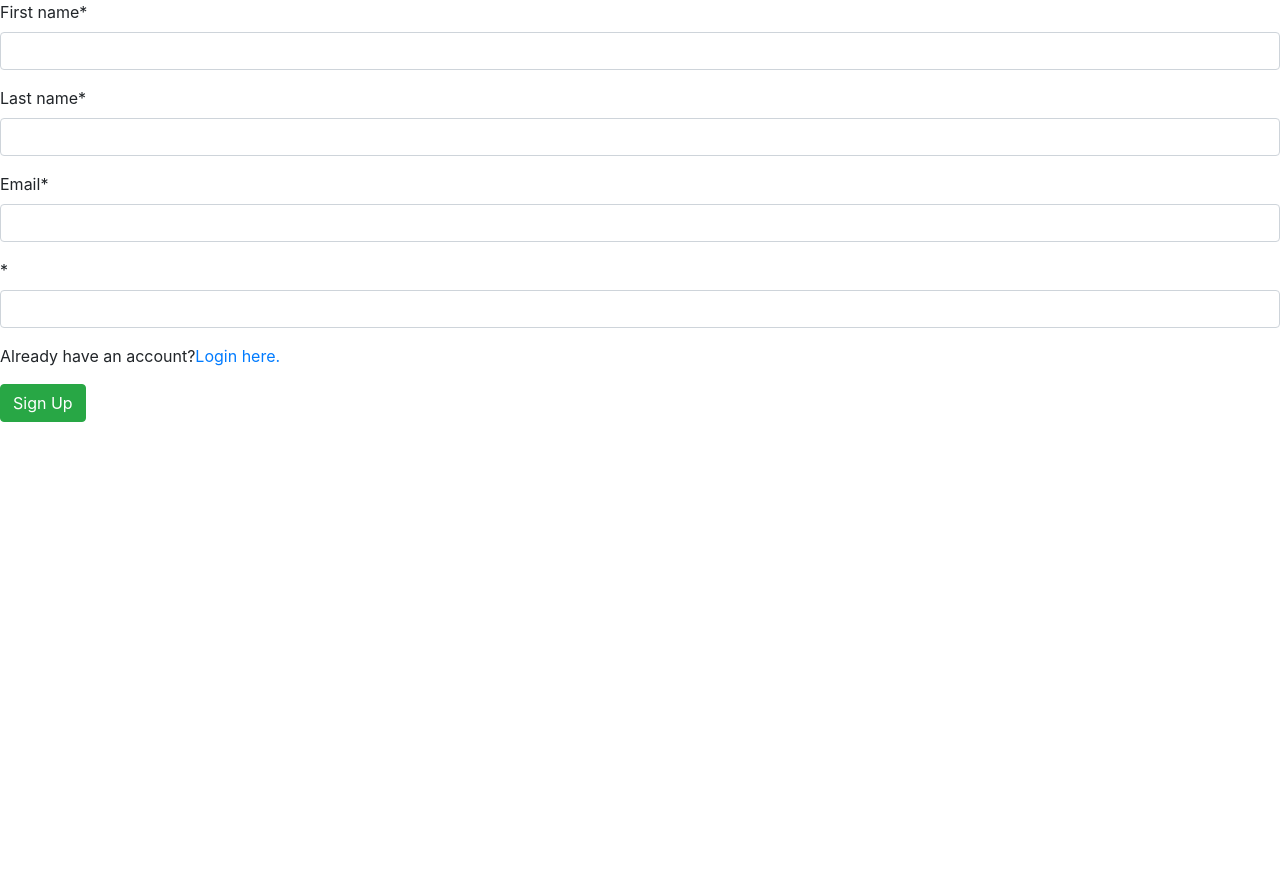
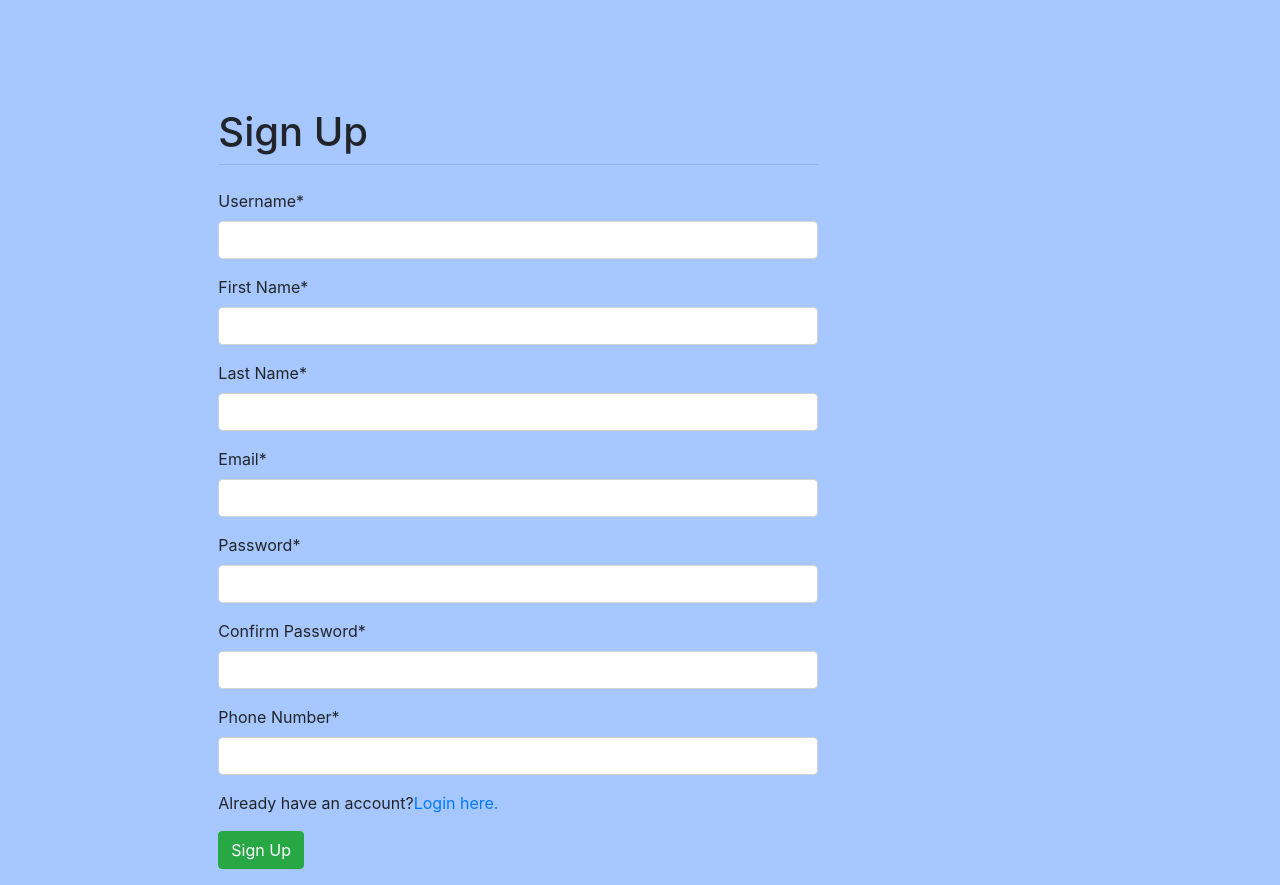
Before and after one commit to Madhur215/TodoAlpha, a Django app: page /signup/ in a window 1280 px wide. Before the commit the page ends 422 px from the top, so only its background shows below. Run offline with Django 3.2, Linux system fonts and the light colour scheme; some libraries are stand-ins or nearby versions.

Commit message:
Bug fixes and ui updates

```diff
--- a/TodoAlpha/urls.py
+++ b/TodoAlpha/urls.py
@@ -22,5 +22,4 @@ urlpatterns = [
     path('', include("main.urls")),
     path('signup/', rv.SignUp, name="register"),
     path('', include("django.contrib.auth.urls")),
-    path('login/', rv.Login, name="login"),
 ]
--- a/registration/forms.py
+++ b/registration/forms.py
@@ -1,19 +1,53 @@
 from django import forms
-from django.contrib.auth import login, authenticate
 from django.contrib.auth.forms import UserCreationForm
 from django.contrib.auth.models import User
+from django.core.exceptions import ValidationError
 from main.models import Profile
-from django.forms import ModelForm
 
 
-class SignUpForm(ModelForm):
-    class Meta:
-        model = Profile
-        fields = ["first_name", "last_name", "email", "phone_number"]
+class SignUpForm(forms.Form):
 
+    username = forms.CharField(min_length=5, max_length=20)
+    first_name = forms.CharField(max_length=20, label="First Name")
+    last_name = forms.CharField(max_length=20, label="Last Name")
+    email = forms.EmailField(label="Email")
+    password1 = forms.CharField(label='Password', widget=forms.PasswordInput)
+    password2 = forms.CharField(label="Confirm Password", widget=forms.PasswordInput)
+    phone_number = forms.IntegerField(label="Phone Number")
 
-class LoginForm(ModelForm):
+    def validate_username(self):
+        username = self.cleaned_data['username']
+        r = User.objects.filter(username=username)
+        if r.count():
+            return None
+        return username
 
-    class Meta:
-        model = Profile
-        fields = ["email", "phone_number"]
+    def validate_password(self):
+        password1 = self.cleaned_data['password1']
+        password2 = self.cleaned_data['password2']
+        if not password1 or not password2:
+            return None
+        elif password2 != password1:
+            return None
+        return password1
+
+    def validate_email(self):
+        email = self.cleaned_data['email']
+        r = Profile.objects.filter(email=email)
+        if r.count():
+            return None
+        return email
+
+    def validate_phone(self):
+        phone = self.cleaned_data['phone_number']
+        if len(str(phone)) != 10:
+            return None
+        return str(phone)
+
+    def save(self, commit=True):
+        user = User.objects.create_user(
+            self.cleaned_data['username'],
+            self.cleaned_data['email'],
+            self.cleaned_data['password1']
+        )
+        return user
--- a/registration/templates/registration/RegisterBase.html
+++ b/registration/templates/registration/RegisterBase.html
@@ -7,9 +7,16 @@
     <meta name="viewport" content="width=device-width, initial-scale=1, shrink-to-fit=no">
     <title>{% block title%}{% endblock %}</title>
 </head>
-<body>
-    {% block content %}
-    {% endblock %}
+<body style="background-color: #a6c7ff;">
+
+    <div class="row justify-content-center" style="padding-top: 100px">
+        <div class="col-8">
+            {% block content %}
+            {% endblock %}
+        </div>
+    </div>
+
+
     <script src="https://code.jquery.com/jquery-3.3.1.slim.min.js"
         integrity="sha384-q8i/X+965DzO0rT7abK41JStQIAqVgRVzpbzo5smXKp4YfRvH+8abtTE1Pi6jizo"
         crossorigin="anonymous"></script>
--- a/registration/templates/registration/SignUp.html
+++ b/registration/templates/registration/SignUp.html
@@ -2,15 +2,23 @@
 {% block title %} Sign Up {% endblock %}
 
 {% load crispy_forms_tags %}
-
+    {% for msg in message %}
+        <script>
+            window.alert(msg)
+        </script>
+    {% endfor %}
 {% block content %}
 
-    <form method="post" class="form-group">
-        {% csrf_token %}
-        {{form|crispy}}
-        <p>Already have an account?<a href="/register">Login here.</a></p>
-        <button type="submit" class="btn btn-success" >Sign Up</button>
+    <div class="sign-up form" style="max-width: 600px">
+        <h1 class="mt-2">{{heading}}</h1>
+        <hr class="mt-0 mb-4">
 
-    </form>
+        <form method="post" class="form-group" style="max-width: 600px;">
+            {% csrf_token %}
+            {{form|crispy}}
+            <p>Already have an account?<a href="/login">Login here.</a></p>
+            <button type="submit" class="btn btn-success" >Sign Up</button>
 
+        </form>
+    </div>
 {% endblock %}
--- a/registration/views.py
+++ b/registration/views.py
@@ -1,32 +1,38 @@
 from django.shortcuts import render, HttpResponse, redirect
 from django.contrib.auth.models import User
-from .forms import SignUpForm, LoginForm
+from .forms import SignUpForm
+from django.contrib.auth import login, authenticate
+from django.contrib.auth.forms import UserCreationForm
 from main.models import Profile
 
 
 def SignUp(request):
-
+    message = []
     if request.method == "POST":
         form = SignUpForm(request.POST)
         if form.is_valid():
-            form.save()
-        return redirect("/home")
+            first_name = form.cleaned_data.get('first_name')
+            last_name = form.cleaned_data.get('last_name')
+            phone_number = form.validate_phone()
+            email = form.validate_email()
+            username = form.validate_username()
+            password = form.validate_password()
+            if not email:
+                message.append("Email already registered!")
+            elif not password:
+                message.append("Passwords don't match!")
+            elif not username:
+                message.append("Username already registered!")
+            elif not phone_number:
+                message.append("Invalid phone number!")
+            else:
+                print("SUCCESS!!!!!!")
+                form.save()
+                user = authenticate(username=username, password=password)
+                login(request, user)
+                profile = Profile(email=email, first_name=first_name, last_name=last_name, phone_number=phone_number)
+                profile.save()
+                return redirect("/home")
     else:
         form = SignUpForm()
-        # return HttpResponse("<h1>Sign!</h1>")
-        return render(request, "registration/signup.html", {"form": form})
-
-
-def Login(request):
-
-    if request.method == "POST":
-        email = request.POST['email']
-        phone_number = request.POST['phone_number']
-        check = Profile.objects.filter(email=email)
-        if check:
-            return redirect("/home")
-        else:
-            return redirect("/login")
-    else:
-        form = LoginForm()
-        return render(request, "registration/login.html", {"form": form})
+    return render(request, "registration/signup.html", {"form": form, "heading": "Sign Up", "message": message})
```
Also changed, not shown: registration/templates/registration/login.html (+10 -8 lines), db.sqlite3.
